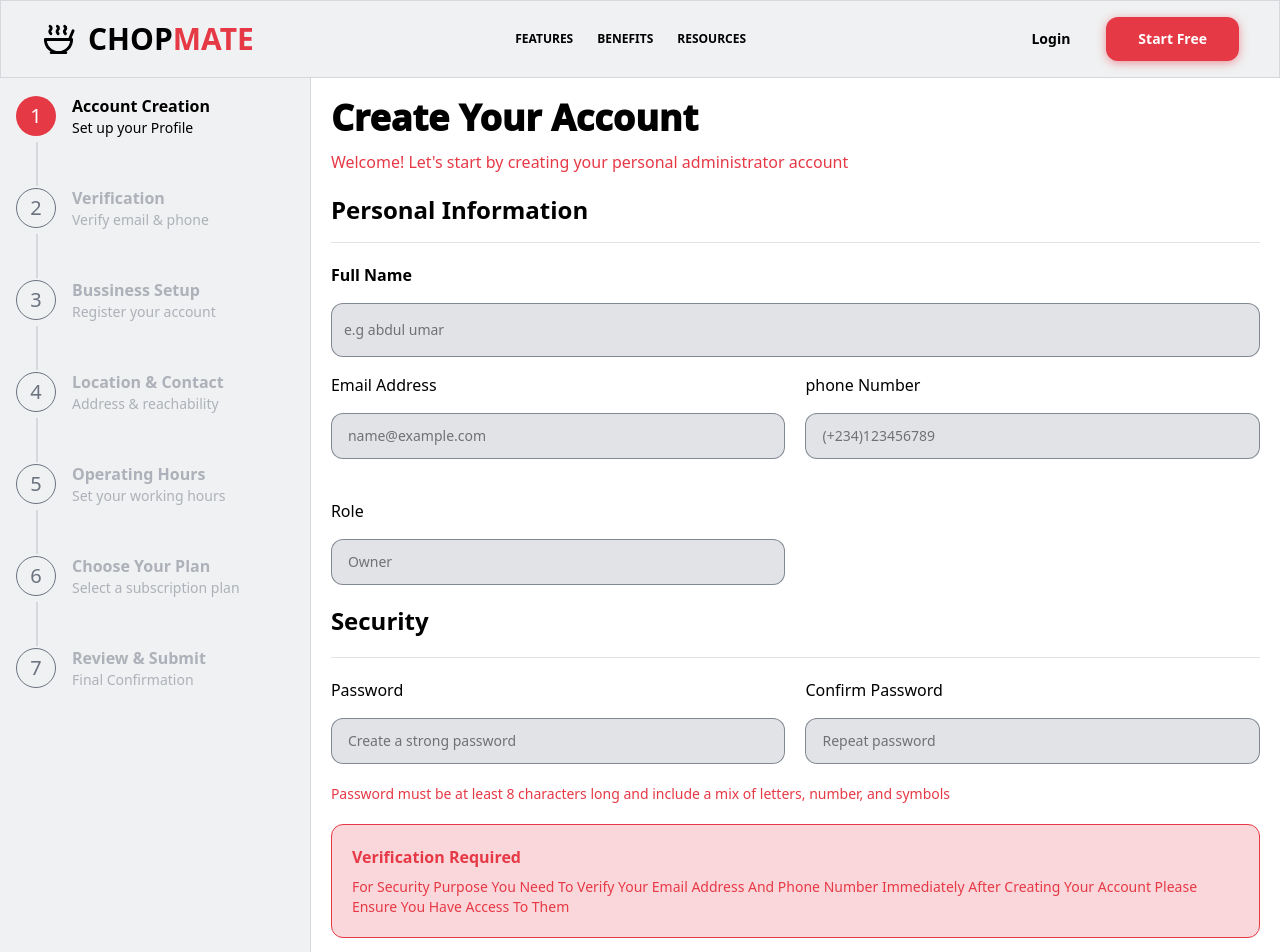
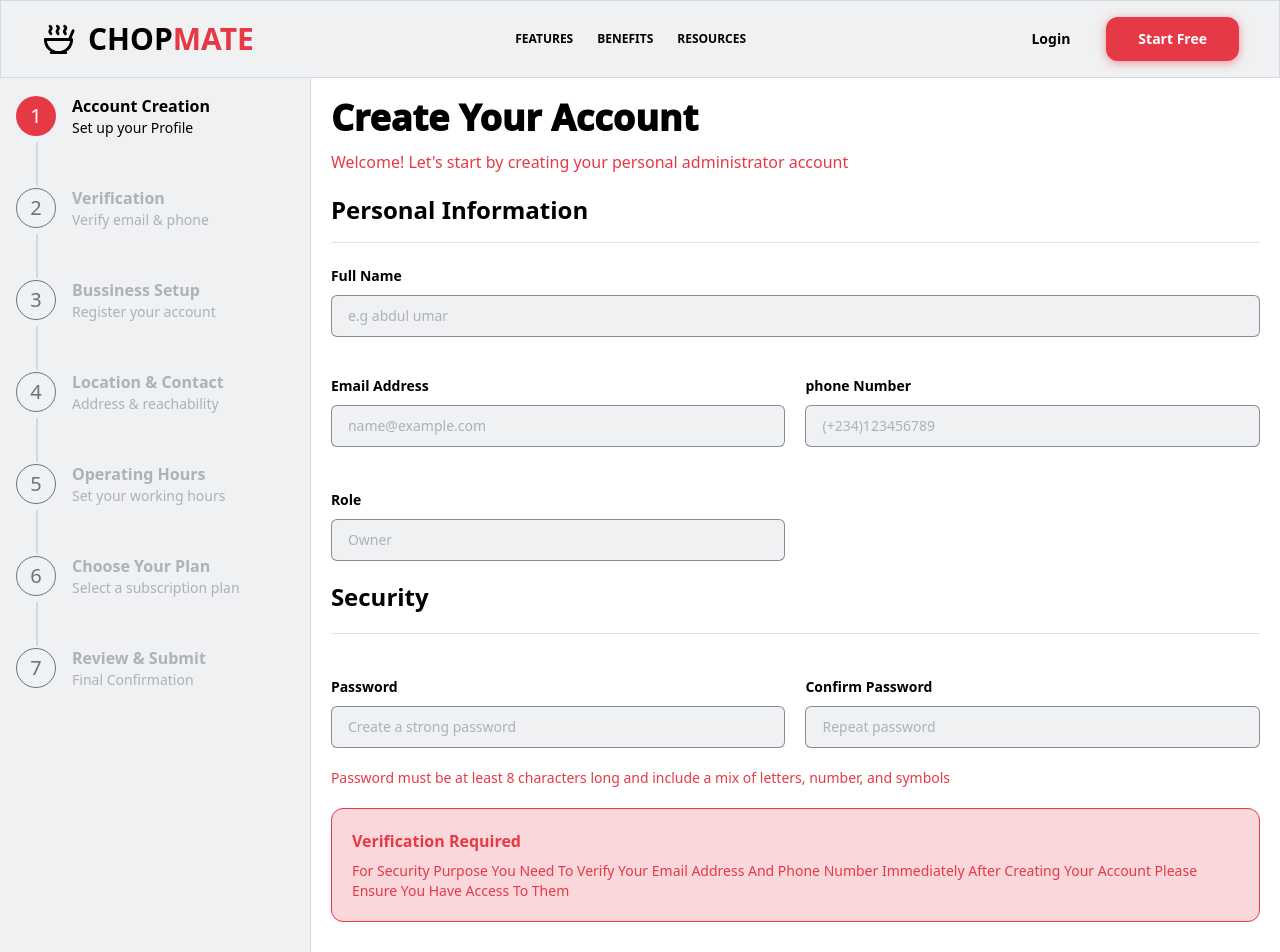
Before and after one commit to Mubarak-Ade/CHOPMATE, a React app in the folder frontend/: page /signup/account in a window 1280 px wide. Shown: the top 952 px of the page. Built offline with nearby package versions, Linux system fonts and the light colour scheme; the HTML template or start-up script is replaced by a standard one.

Commit message:
created a reusable form input

```diff
--- a/frontend/src/components/custom/form/Input.jsx
+++ b/frontend/src/components/custom/form/Input.jsx
@@ -2,9 +2,9 @@ import React from 'react'
 
 export const Input=({label, placeholder}) => {
     return (
-        <div className="mt-5">
-            <label htmlFor="" className='font-semibold'>{label}</label>
-            <input placeholder={placeholder} type="text" className='bg-slate-grey/10 placeholder:text-slate-grey/50 py-3 px-4 text-sm rounded-xl border border-slate-grey/80 mt-2 w-full' />
+        <div className="mt-5 w-full">
+            <label htmlFor="" className='font-semibold text-sm'>{label}</label>
+            <input placeholder={placeholder} type="text" className='bg-slate-grey/10 placeholder:text-slate-grey/50 py-2.5 px-4 text-sm rounded-md border border-slate-grey/80 mt-2 w-full' />
         </div>
     )
 }
--- a/frontend/src/components/home/Hero.jsx
+++ b/frontend/src/components/home/Hero.jsx
@@ -5,16 +5,16 @@ import { Youtube } from 'lucide-react';
 
 export const Hero = () => {
     return (
-        <div className='py-15 bg-slate-grey/10 flex gap-15 justify-center px-8'>
+        <div className='py-15 bg-slate-grey/10 flex gap-15 justify-center px-8 items-center'>
             <div className="max-w-lg w-full">
-                <h1 className='text-7xl w-100 font-bold'>Scale Your Kitchen <span className='text-punch-red'>With Confidence.</span></h1>
+                <h1 className='text-6xl w-100 font-bold'>Scale Your Kitchen <span className='text-punch-red'>With Confidence.</span></h1>
                 <p className='text-2xl mt-10'>The modern onboarding engine for restauranteurs. Automate menu deployment, sync orders instantly, and reclaim your time</p>
                 <div className="mt-10 flex gap-5">
                     <button className='px-8 py-4 bg-black text-white font-bold rounded-2xl'>Get Started Now</button>
                     <button className='px-8 py-4 border rounded-2xl font-bold bg-white flex gap-3'> <Icon icon={ Youtube } /> Watch Demo</button>
                 </div>
             </div>
-            <div className="max-w-xl h-140 mt-5 shadow-[0_10px_20px] shadow-slate-grey border-4 rounded-4xl overflow-hidden">
+            <div className="max-w-lg aspect-square mt-5 shadow-[0_10px_20px] shadow-slate-grey border-4 rounded-4xl overflow-hidden">
                 <img src={ Image } alt={ Image } className='size-full' />
             </div>
         </div>
--- a/frontend/src/index.css
+++ b/frontend/src/index.css
@@ -59,7 +59,7 @@ body {
 	align-items: center;
 }
 .login-container {
-	width: 65%;
+	width: 70%;
 	height: 85%;
 	display: flex;
 	border-radius: 10px;
@@ -84,21 +84,21 @@ body {
 	transform: scale(0.9);
 }
 .left-inner-content h1 {
-	font-size: 1.5em;
+	font-size: 2.5em;
 	font-weight: bold;
 }
 .left-inner-content .title-text {
 	color: var(--color-punch-red);
-	font-size: 12px;
+	font-size: 16px;
 	margin-bottom: 20px;
 }
 .left-inner-content form {
 	display: flex;
 	flex-direction: column;
-	gap: 8px	;
+	gap: 10px	;
 }
 .left-inner-content form label {
-	font-size: 12px;
+	font-size: 16px;
 	font-weight: 500;
 }
 .left-inner-content form input[type='text'] {
@@ -113,7 +113,7 @@ body {
 }
 .left-inner-content form a {
 	color: var(--color-punch-red);
-	font-size: 12px;
+	font-size: 16px;
 	font-weight: 400;
 	margin-left: auto;
 }
@@ -123,7 +123,7 @@ body {
 	padding: 8px;
 	margin-top: 15px;
 	border-radius: 5px;
-	font-size: 12px;
+	font-size: 16px;
 	font-weight: bold;
 }
 .left-inner-content form div { display: flex }
@@ -149,9 +149,9 @@ body {
 	justify-content: space-between;
 }
 .link-buttons {
-	font-size: 12px;
+	font-size: 16px;
 	font-weight: 500;
-	padding: 8px 35px;
+	padding: 8px 45px;
 	border: 1px solid #f8505e6f;
 	border-radius: 5px;
 	display: flex;
--- a/frontend/src/pages/SignUp/Account.jsx
+++ b/frontend/src/pages/SignUp/Account.jsx
@@ -1,63 +1,60 @@
-import React from 'react'
-import {useGlobalContext} from '../../context/GlobalContext'
-import {Link} from 'react-router'
+import React from 'react';
+import { useGlobalContext } from '../../context/GlobalContext';
+import { Link } from 'react-router';
+import { Input } from '../../components/custom/form/Input';
 
-export const Account=() => {
-
-    const {goToNextPage} = useGlobalContext()
+export const Account = () => {
+    const { goToNextPage } = useGlobalContext();
 
     return (
-        <div className='w-full p-5'>
-            <h1 className='font-[1000] text-4xl'>Create Your Account</h1>
-            <p className='mt-3 text-punch-red'>Welcome! Let's start by creating your personal administrator account</p>
+        <div className="w-full p-5">
+            <h1 className="font-[1000] text-4xl">Create Your Account</h1>
+            <p className="mt-3 text-punch-red">
+                Welcome! Let's start by creating your personal administrator account
+            </p>
 
-            <form action="" className='mt-5'>
-                <legend className='text-2xl font-bold'>Personal Information</legend>
-                <hr className='mt-4 border-slate-grey/20' />
-                <div className="mt-5">
-                    <label htmlFor="" className='font-semibold'>Full Name</label>
-                    <input placeholder='e.g abdul umar' type="text" className='bg-slate-grey/20 px-3 py-4 text-sm rounded-xl border border-slate-grey/80 mt-4 w-full' />
+            <form action="" className="mt-5">
+                <legend className="text-2xl font-bold">Personal Information</legend>
+                <hr className="mt-4 border-slate-grey/20" />
+                <Input label={'Full Name'} placeholder={'e.g abdul umar'} />
+                <div className="grid w-full mt-4 gap-5 grid-cols-2 ">
+                    <Input label={'Email Address'} placeholder={'name@example.com'} />
+                    <Input label={'phone Number'} placeholder={'(+234)123456789'} />
+                    <Input label={'Role'} placeholder={'Owner'} />
                 </div>
-                <div className='grid w-full mt-4 gap-5 grid-cols-2 ' >
-                    <div className='w-full'>
-                        <label>Email Address</label>
-                        <input placeholder='name@example.com' type='text' className='bg-slate-grey/20 py-3 px-4 text-sm rounded-xl border border-slate-grey/80 mt-4 w-full' />
+                <div className="mt-5 w-full">
+                    <h1 className="text-2xl font-bold">Security</h1>
+                    <hr className="mt-5 border-slate-grey/20" />
+                    <div className="flex mt-5 w-full gap-5">
+                        <Input label={'Password'} placeholder={'Create a strong password'} />
+                        <Input label={'Confirm Password'} placeholder={'Repeat password'} />
                     </div>
-                    <div className='w-full'>
-                        <label>phone Number</label>
-                        <input placeholder='(+234)123456789' type='number' className='bg-slate-grey/20 py-3 px-4 text-sm rounded-xl border border-slate-grey/80 mt-4 w-full' />
-                    </div>
-                    <div className='mt-5'>
-                        <label >Role</label><br />
-                        <input type="text" placeholder='Owner' className='bg-slate-grey/20 py-3 px-4 text-sm rounded-xl border border-slate-grey/80 mt-4 w-full' />
-                    </div>
+                    <p className="mt-5 text-sm text-punch-red">
+                        Password must be at least 8 characters long and include a mix of letters,
+                        number, and symbols
+                    </p>
                 </div>
-                <div className='mt-5 w-full'>
-                    <h1 className='text-2xl font-bold'>Security</h1>
-                    <hr className='mt-5 border-slate-grey/20' />
-                    <div className='flex mt-5 w-full gap-5'>
-                        <div className='w-full'>
-                            <label>Password</label>
-
-                            <input type="text" placeholder='Create a strong password' className='bg-slate-grey/20 py-3 px-4 text-sm rounded-xl border border-slate-grey/80 mt-4 w-full' />
-                        </div>
-                        <div className='w-full'>
-                            <label>Confirm Password</label>
-                            <input type="text" placeholder='Repeat password' className='bg-slate-grey/20 py-3 px-4 text-sm rounded-xl border border-slate-grey/80 mt-4 w-full' />
-                        </div>
-                    </div>
-                    <p className='mt-5 text-sm text-punch-red'>Password must be at least 8 characters long and include a mix of letters, number, and symbols</p>
+                <div className="mt-5 bg-punch-red/20 text-punch-red p-5 rounded-xl border border-punch-red">
+                    <h4 className="font-bold">Verification Required</h4>
+                    <p className="text-sm capitalize mt-2">
+                        for security purpose you need to verify your email address and phone number
+                        immediately after creating your account please ensure you have access to
+                        them
+                    </p>
                 </div>
-                <div className='mt-5 bg-punch-red/20 text-punch-red p-5 rounded-xl border border-punch-red'>
-                    <h4 className='font-bold'>Verification Required</h4>
-                    <p className='text-sm capitalize mt-2'>for security purpose you need to verify your email address and phone number immediately after creating your account please ensure you have access to them</p>
+                <div className="flex justify-between mt-10 p-5">
+                    <p className="text-punch-red/80">
+                        Already have an account?{' '}
+                        <span className="font-bold text-punch-red">Log in</span>
+                    </p>
+                    <button
+                        onClick={goToNextPage}
+                        className="bg-punch-red px-6 py-3 rounded-xl text-white "
+                    >
+                        Create Account & Verify
+                    </button>
                 </div>
-                <div className='flex justify-between mt-10 p-5'>
-                    <p className='text-punch-red/80'>Already have an account? <span className='font-bold text-punch-red'>Log in</span></p>
-                    <button onClick={goToNextPage}  className='bg-punch-red px-6 py-3 rounded-xl text-white '>Create Account & Verify</button>
-                </div>
-
             </form>
         </div>
-    )
-}
+    );
+};
```
